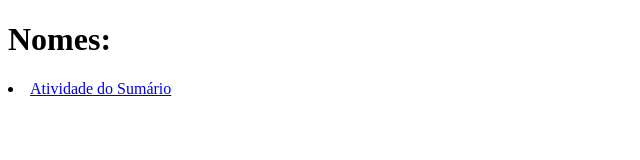
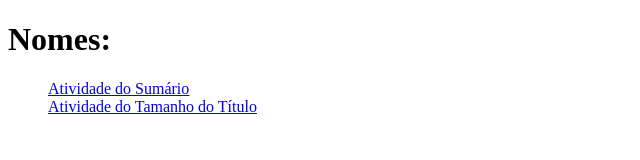
Before and after one commit to PauloVictorSilipina/repositorio, a plain HTML site: page index.html in a window 1280 px wide. Shown: the whole page, without its empty margins (0-640 px from the left). Drawn offline with Linux system fonts and the light colour scheme.

Commit message:
Update index.html

```diff
--- a/index.html
+++ b/index.html
@@ -6,6 +6,9 @@
 	</head>
 		<body>
 		<h1>Nomes:</h1>
-        <li><a href = "sumario.html">Atividade do Sumário</a></li>
+		<ol>
+			<a href = "sumario.html">Atividade do Sumário<a/><br>
+			<a href = "tamanhotitulo.html">Atividade do Tamanho do Título</a>
+		</ol>
 	</body>
 </html>
```
Lines whose indentation alone changed are shown as unchanged.
